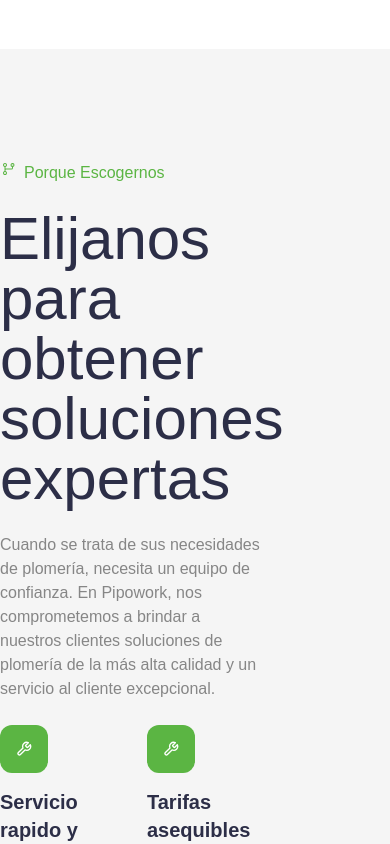
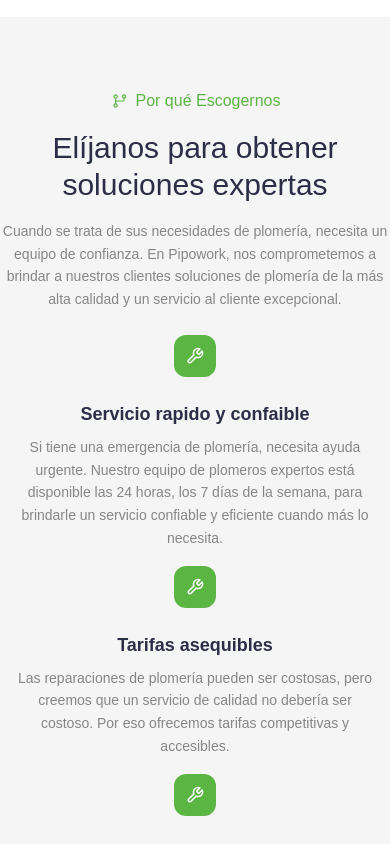
Before and after one commit to FranksVilca/ServiciosMultiples-ThermasSolares, a Next.js app: page / in a window 390 px wide. Shown: the part 2540-3384 px from the top of the page. Built offline with nearby package versions, Linux system fonts and the light colour scheme.

Commit message:
feat(Home): add responsive WhyChooseUs

```diff
--- a/src/Components/Home/WhyChooseUs.tsx
+++ b/src/Components/Home/WhyChooseUs.tsx
@@ -26,27 +26,61 @@
 const WhyChoooseUs: React.FC = () => {
   return (
     <div>
-      <div className="flex flex-col md:flex-row gap-8 pr-32 pt-16 bg-theme mt-16">
+      <div className="flex flex-col lg:flex-row gap-6 md:gap-8 lg:pr-24 xl:pr-32 pt-8 sm:pt-12 md:pt-16 bg-theme mt-8 sm:mt-12 md:mt-16">
+        {/* Sección de imagen */}
         <div className="flex-1 w-full bg-third mr-4 relative">
           <Image
-          src="/Home/IMG_20250426_102121.webp"
-          alt="Why"
-          fill
-          style={{ objectFit: 'cover' }}
-          priority
+            src="/Home/IMG_20250426_102121.webp"
+            alt="Why"
+            fill
+            style={{ objectFit: "cover" }}
+            priority
+            className="rounded-2xl"
           />
         </div>
-        <div className="flex-1 pt-4">
-          <div className="text-[#5BB543] flex gap-2"><span><PiGitBranchDuotone /></span>Porque Escogernos</div>
-          <div className="text-6xl text-theme mt-6">Elijanos para obtener soluciones expertas</div>
-          <div className="text-second mt-6">Cuando se trata de sus necesidades de plomería, necesita un equipo de confianza. En Pipowork, nos comprometemos a brindar a nuestros clientes soluciones de plomería de la más alta calidad y un servicio al cliente excepcional.</div>
-          <div className="mt-6 grid grid-cols-2 gap-8 pb-16">
-            {Service.service.map((item,index) => (
-                <div key={index} className="">
-                    <div className="bg-main p-4 text-white rounded-xl inline-block"><FiTool/></div>
-                    <div className="text-theme text-xl font-semibold mt-2">{item.title}</div>
-                    <div className="text-second mt-2">{item.text}</div>
+
+        {/* Sección de contenido */}
+        <div className="flex-1 pt-4 lg:pt-4 order-2">
+          {/* Etiqueta superior */}
+          <div className="text-[#5BB543] flex gap-2 items-center justify-center lg:justify-start text-base sm:text-lg">
+            <span className="text-lg sm:text-xl">
+              <PiGitBranchDuotone />
+            </span>
+            <span>Por qué Escogernos</span>
+          </div>
+
+          {/* Título principal */}
+          <div className="text-3xl sm:text-4xl md:text-5xl lg:text-6xl text-theme mt-4 sm:mt-6 text-center lg:text-left leading-tight">
+            Elíjanos para obtener soluciones expertas
+          </div>
+
+          {/* Descripción */}
+          <div className="text-second mt-4 sm:mt-6 text-sm sm:text-base lg:text-lg text-center lg:text-left max-w-2xl mx-auto lg:mx-0 leading-relaxed">
+            Cuando se trata de sus necesidades de plomería, necesita un equipo
+            de confianza. En Pipowork, nos comprometemos a brindar a nuestros
+            clientes soluciones de plomería de la más alta calidad y un servicio
+            al cliente excepcional.
+          </div>
+
+          {/* Grid de servicios */}
+          <div className="mt-6 sm:mt-8 grid grid-cols-1 sm:grid-cols-2 gap-4 sm:gap-6 md:gap-8 pb-8 sm:pb-12 md:pb-16">
+            {Service.service.map((item, index) => (
+              <div key={index} className="text-center lg:text-left">
+                {/* Icono */}
+                <div className="bg-main p-3 sm:p-4 text-white rounded-xl inline-block mb-2 sm:mb-3">
+                  <FiTool className="text-lg sm:text-xl" />
                 </div>
+
+                {/* Título del servicio */}
+                <div className="text-theme text-lg sm:text-xl font-semibold mt-2">
+                  {item.title}
+                </div>
+
+                {/* Descripción del servicio */}
+                <div className="text-second mt-2 text-sm sm:text-base leading-relaxed px-4 sm:px-0">
+                  {item.text}
+                </div>
+              </div>
             ))}
           </div>
         </div>
```
